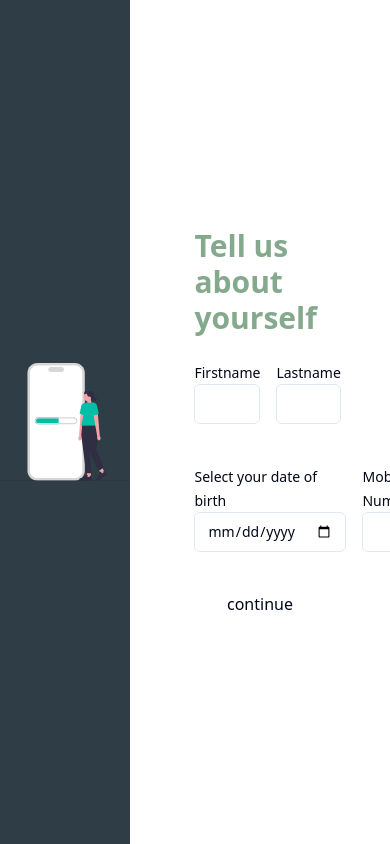
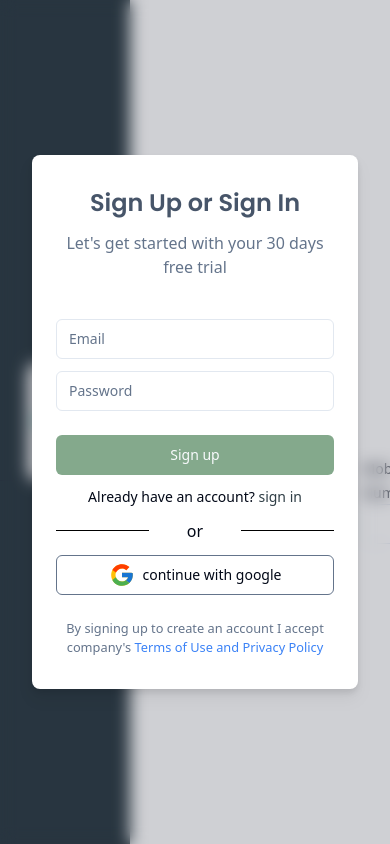
Before and after one commit to timmie20/reminda-techkage, a React (Vite) app: page /create in a window 390 px wide. Shown: the top 844 px of the page. Built offline with nearby package versions, Linux system fonts and the light colour scheme; no server answers.

Commit message:
Added conditional rendering to signup component

```diff
--- a/src/App.jsx
+++ b/src/App.jsx
@@ -1,7 +1,6 @@
 import React from "react";
 import { Route, Routes } from "react-router-dom";
 import { AppContextProvider } from "./context/AppContext";
-// import { AppContext } from "./context/AppContext";
 import { AuthContextProvider } from "./context/AuthContext";
 import AppLayout from "./layout/AppLayout";
 import CreateReminder from "./pages/CreateReminder";
--- a/src/components/DosagePeriodInterval.jsx
+++ b/src/components/DosagePeriodInterval.jsx
@@ -13,8 +13,8 @@ const DosagePeriodInterval = ({ id }) => {
         <SelectValue placeholder="Select" />
       </SelectTrigger>
       <SelectContent>
-        {["daily", "weekly", "montly"].map((value) => (
-          <SelectItem value={value}>
+        {["daily", "weekly", "montly"].map((value, index) => (
+          <SelectItem value={value} key={index}>
             {value.toLocaleUpperCase()}
           </SelectItem>
         ))}
--- a/src/components/MobileNavMenu.jsx
+++ b/src/components/MobileNavMenu.jsx
@@ -5,14 +5,14 @@ import { Link } from "react-router-dom";
 const MobileNavMenu = ({ pathname, setIsOpen }) => {
   return (
     <>
-      <div className="fixed right-0 top-5 z-20 flex h-screen w-[50%] max-w-[300px] flex-col items-end gap-10 bg-white px-2 lg:hidden">
+      <div className="fixed right-0 top-5 z-20 flex h-screen w-[50%] max-w-[300px] flex-col items-end gap-10 bg-white px-2 md:hidden">
         <IoMdClose size={30} onClick={() => setIsOpen(false)} />
         <div className="flex flex-col gap-4 pr-5 text-right font-Inter text-sm font-medium text-gray-600">
           <Link to="/" className={pathname === "/" ? "active" : ""}>
             Home
           </Link>
           <Link to="/about" className={pathname === "/about" ? "active" : ""}>
-            About hREMIND
+            About reminda
           </Link>
           <Link
             to="/howitworks"
--- a/src/components/Navbar.jsx
+++ b/src/components/Navbar.jsx
@@ -52,7 +52,7 @@ const Navbar = () => {
             <IoMdMenu
               size={30}
               onClick={() => setIsOpen(!isOpen)}
-              className="lg:hidden"
+              className="md:hidden"
             />
           )}
         </nav>
--- a/src/index.css
+++ b/src/index.css
@@ -94,3 +94,7 @@
 .active {
   @apply font-bold text-green_light;
 }
+
+.primary_btn {
+  @apply w-full rounded-md bg-green_dark px-7 py-2 text-center font-bold text-white md:block;
+}
--- a/src/pages/CreateReminder.jsx
+++ b/src/pages/CreateReminder.jsx
@@ -2,18 +2,24 @@ import AboutUserForm from "@/components/AboutUserForm";
 import DosageRegistration from "@/components/DosageRegistration";
 import MedicalHistory from "@/components/MedicalHistory";
 import SideContent from "@/components/SideContent";
+import Signup from "@/components/Signup";
 import { AppContext } from "@/context/AppContext";
+import { AuthContext } from "@/context/AuthContext";
 import { useContext } from "react";
 
 const CreateReminder = () => {
   const { currentStep } = useContext(AppContext);
+  const { user } = useContext(AuthContext);
+
   const mapping = {
     bio: <AboutUserForm />,
     medicals: <MedicalHistory />,
     dosage: <DosageRegistration />,
   };
+
   return (
     <>
+      {!user && <Signup />}
       <div className="flex h-screen">
         <SideContent />
         <main className="mx-auto flex w-full max-w-[50%] flex-col justify-center gap-6 p-8">
```
Also changed, not shown: 1 other file (tests, documents, lock files or other folders).
